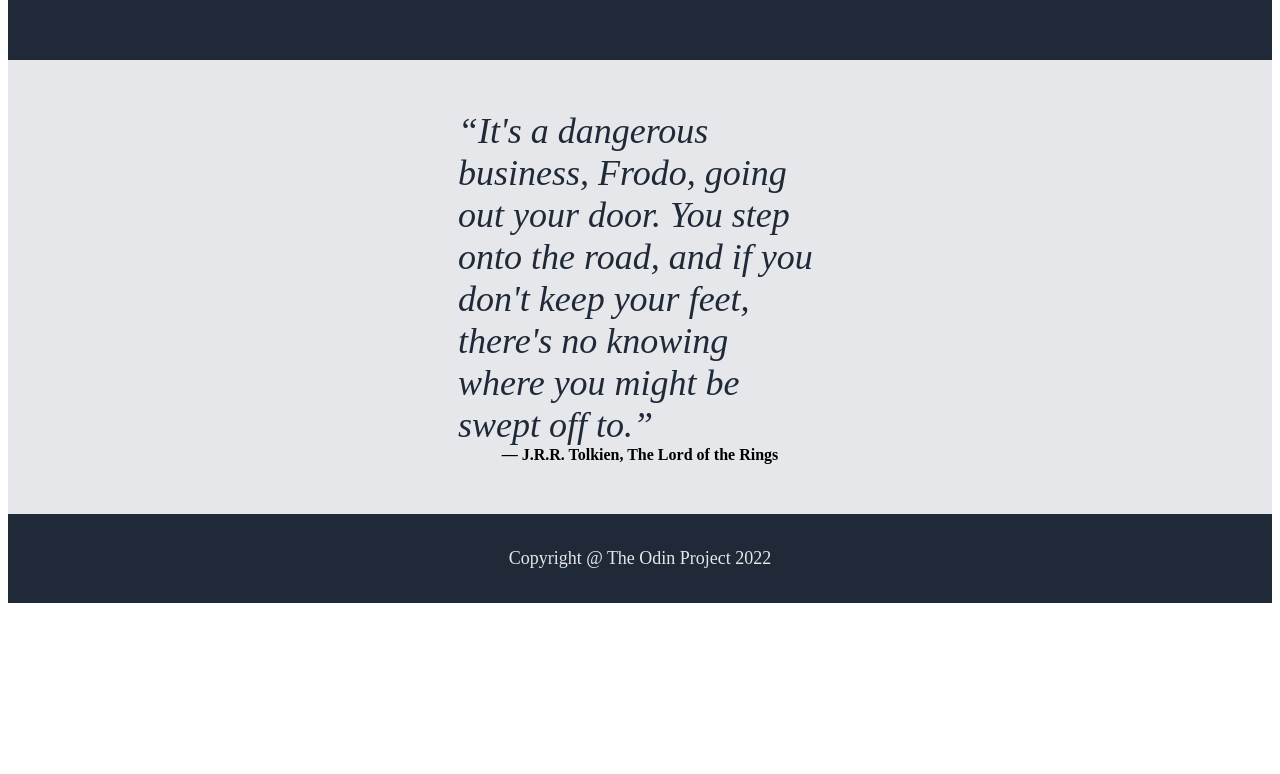
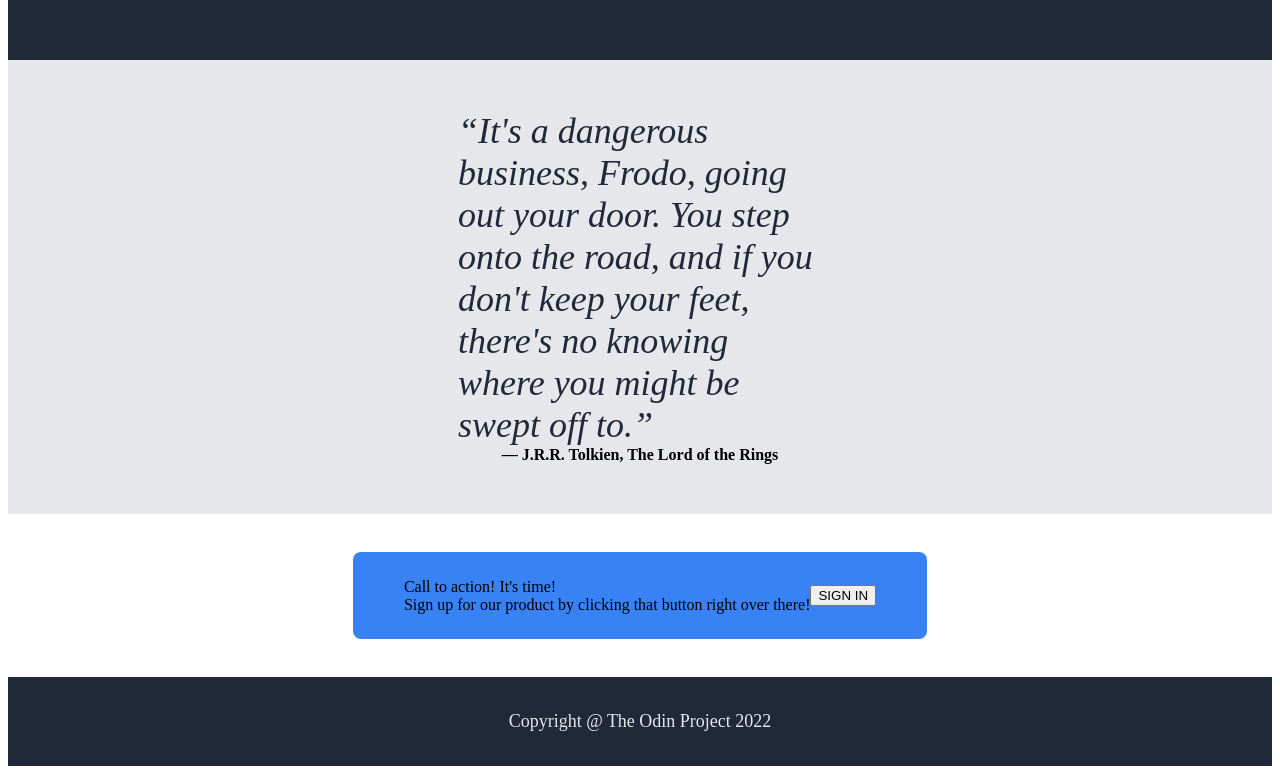
Before and after one commit to iarelavz/landing_page, a plain HTML site: page index.html in a window 1280 px wide. Shown: the part 503-1277 px from the top of the page. Before the commit the page ends 1114 px from the top, so only its background shows below. Drawn offline with Linux system fonts and the light colour scheme.

Commit message:
created the fourth section, started to design it

```diff
--- a/index.html
+++ b/index.html
@@ -39,6 +39,17 @@
                 <div class= "writer">― J.R.R. Tolkien, The Lord of the Rings </div>
             </div>
         </div>
+        <div class="negyedik">
+            <div class="negyedik_container">
+                <div class="negyedik_szoveg">
+                    <div class="negyedik_cim">Call to action! It's time!</div>
+                    <div class="negyedik_alszoveg">Sign up for our product by clicking that button right over there!</div>
+                </div>
+                <button class="negyedik_gomb">
+                    SIGN IN
+                </button>
+            </div>
+        </div>
         <div class="footer">Copyright @ The Odin Project 2022</div>
     </div>
 </body>
--- a/style.css
+++ b/style.css
@@ -84,12 +84,9 @@ a{
 
 }
 .elso_kep {
-    display: flex;
-    height: 250px;
+    max-height: 250px;
     width: auto;
     align-items: center;
-
-
 }
 
 .harmadik{
@@ -118,6 +115,40 @@ a{
     font-weight: bold;
 }
 
+.negyedik{
+    display:flex;
+    justify-content: center;
+    align-items: center;
+
+}
+
+.negyedik_container{
+    display:flex;
+    justify-content: center;
+    align-items: center;
+    background-color: #3882F6;
+    border-radius: 8px;
+    padding: 2% 4% 2% 4%;
+    margin: 3%;
+}
+
+
+.negyedik_szoveg{
+
+}
+
+.negyedik_cim {
+
+}
+
+.negyedik_alszoveg {
+
+}
+
+.negyedik.gomb {
+
+
+}
 .footer{
     display:flex;
     align-items:center;
```
